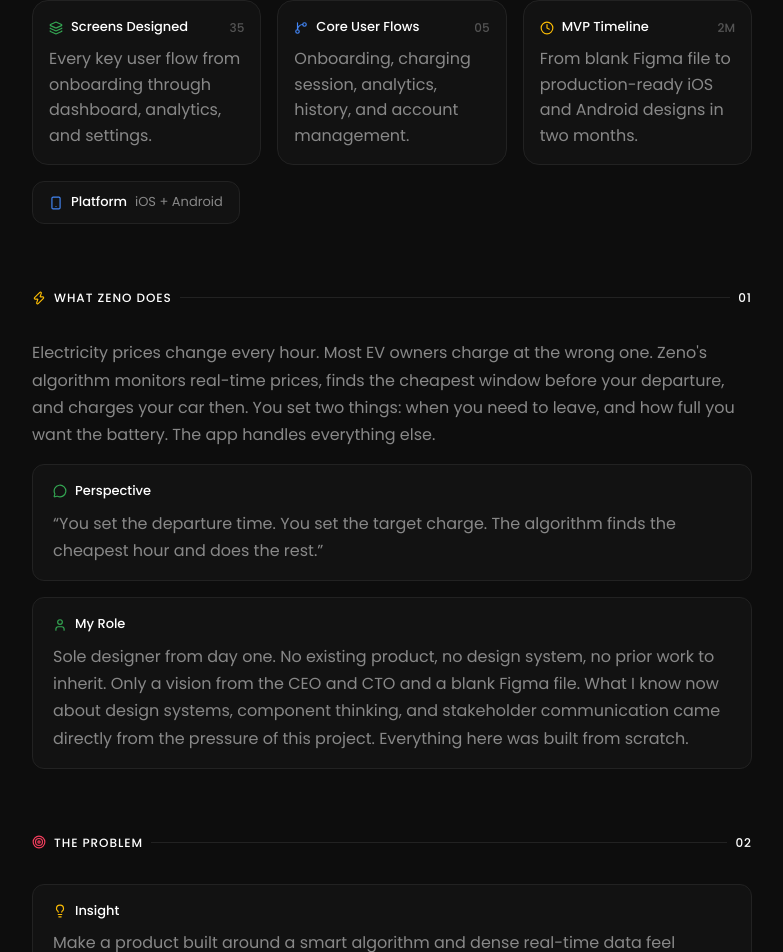
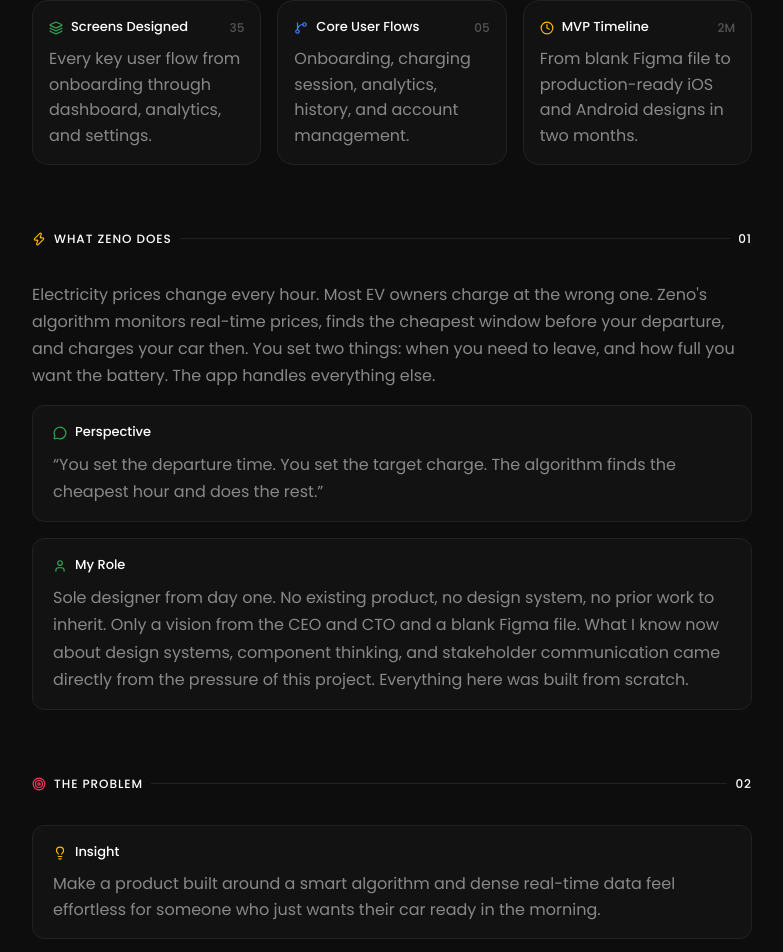
Before and after one commit to RITAMBISWAS404/PORTFOLIO-2026, a Next.js app: page /zeno in a window 1280 px wide. Shown: the part 1132-2084 px from the top of the page, without its empty margins (248-1031 px from the left). Built offline with nearby package versions, Linux system fonts and the light colour scheme.

Commit message:
Remove Platform tag

```diff
--- a/app/zeno/page.tsx
+++ b/app/zeno/page.tsx
@@ -277,13 +277,6 @@
             <ZenoCard icon={GitBranch} iconColor={C.blue}   label="Core User Flows"  right="05"  body="Onboarding, charging session, analytics, history, and account management."        delay={0.08} />
             <ZenoCard icon={Clock}     iconColor={C.yellow} label="MVP Timeline"      right="2M"  body="From blank Figma file to production-ready iOS and Android designs in two months."  delay={0.16} />
           </div>
-          <Reveal>
-            <div style={{ display: "inline-flex", alignItems: "center", gap: 8, background: C.card, border: `1px solid ${C.border}`, borderRadius: 12, padding: "10px 16px" }}>
-              <Smartphone size={14} color={C.blue} strokeWidth={2} />
-              <span style={{ fontSize: 13, fontWeight: 500, color: C.t1 }}>Platform</span>
-              <span style={{ fontSize: 13, color: C.t2 }}>iOS + Android</span>
-            </div>
-          </Reveal>
         </div>
       </section>
 
```
